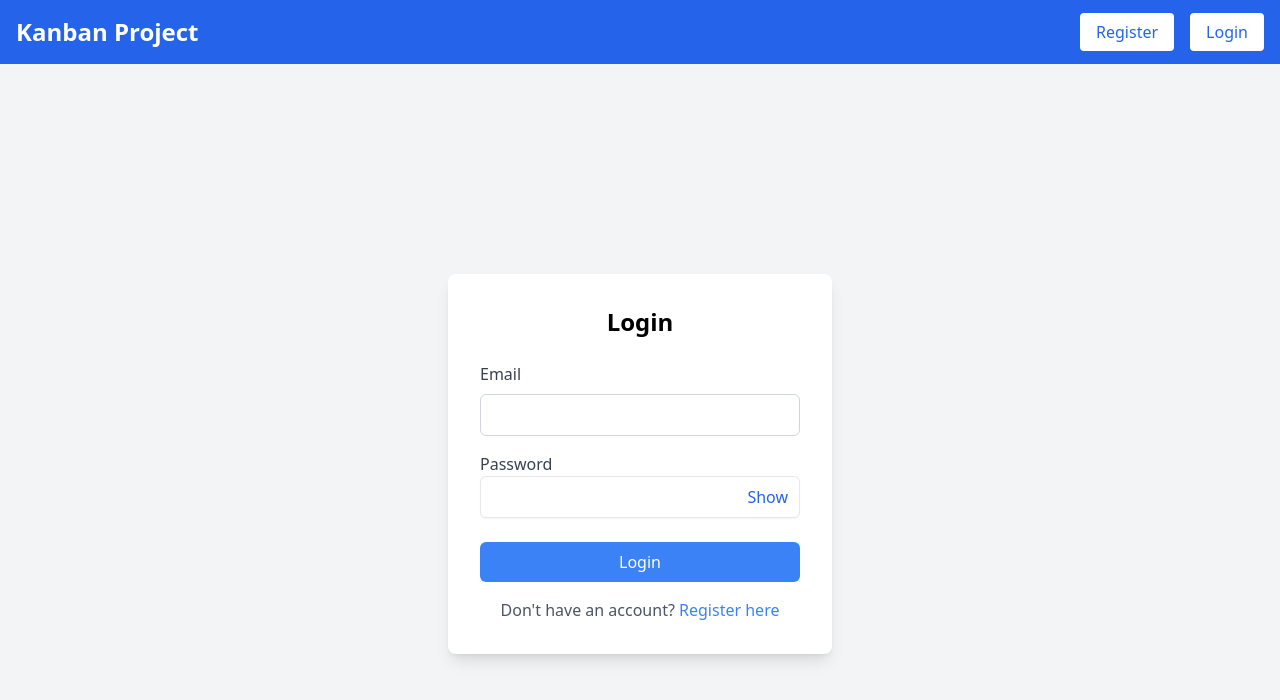
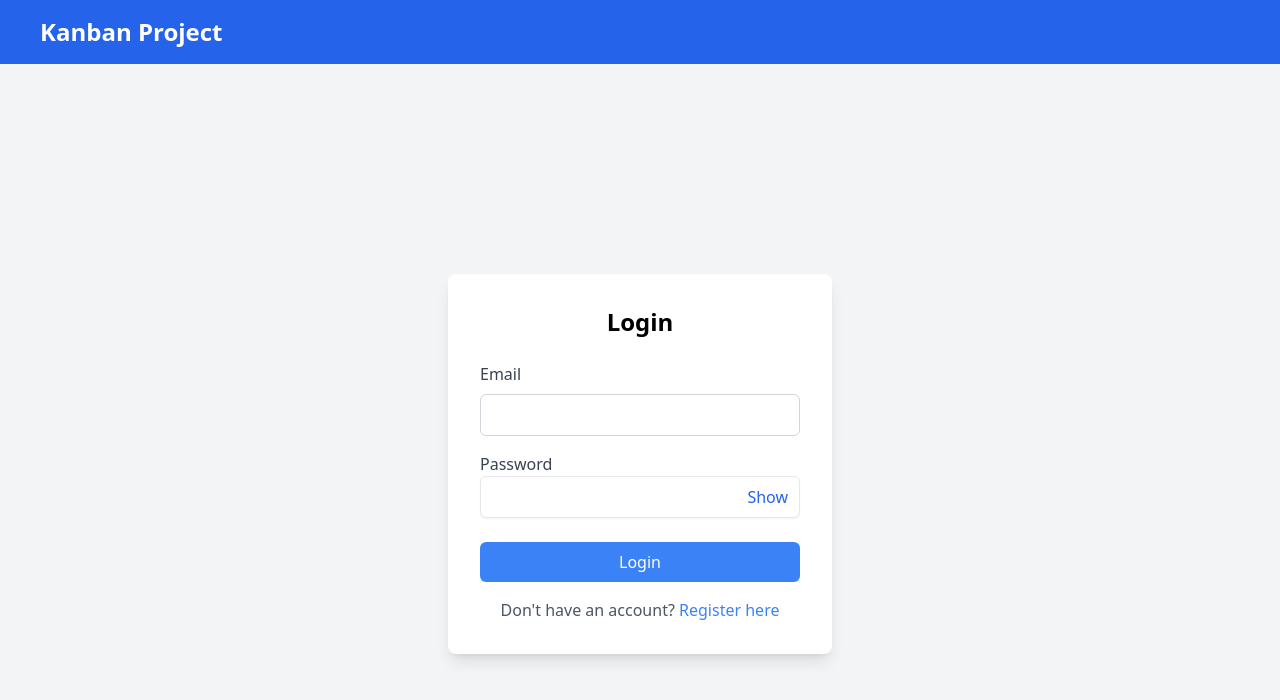
Before and after one commit to himanshirawat/kanban-project, a Next.js app: page /login in a window 1280 px wide. Shown: the top 700 px of the page. Built offline with nearby package versions, Linux system fonts and the light colour scheme.

Commit message:
due date and buttons

```diff
--- a/app/layout.js
+++ b/app/layout.js
@@ -9,7 +9,7 @@ export const metadata = {
 export default function RootLayout({ children }) {
   return (
     <html lang="en">
-      <body>
+      <body >
         <Header />
         {children}
         </body>
--- a/components/Header.jsx
+++ b/components/Header.jsx
@@ -1,28 +1,28 @@
-"use client";
-import Link from "next/link";
-import React, { useEffect, useState } from "react";
-import Cookies from "js-cookie";
+'use client';
+import Link from 'next/link';
+import React, { useEffect, useState } from 'react';
+import Cookies from 'js-cookie';
+import { usePathname } from 'next/navigation'; // Import to get the current route
 
 export default function Header() {
   const [isLoggedIn, setIsLoggedIn] = useState(false);
+  const pathname = usePathname(); // Get the current path
 
+  // Check if user is logged in
   useEffect(() => {
-    const token = Cookies.get("token");
-    if (token) {
-      setIsLoggedIn(true);
-    } else {
-      setIsLoggedIn(false);
-    }
+    const token = Cookies.get('token');
+    setIsLoggedIn(!!token);
   }, []);
 
   return (
-    <header className="bg-blue-600 text-white py-4 shadow-md">
-      <div className="container mx-auto flex justify-between items-center px-4">
+    <header className="bg-blue-600 text-white py-4 shadow-md px-10">
+      <div className="container mx-auto flex justify-between items-center">
         <Link href="/">
-          <h1 className="text-2xl font-bold">Kanban Project</h1>
+          <h1 className="text-2xl font-bold cursor-pointer">Kanban Project</h1>
         </Link>
         <nav className="space-x-4">
-          {!isLoggedIn && (
+          {/* Show Register and Login buttons only on home route and when not logged in */}
+          {!isLoggedIn && pathname === '/' && (
             <>
               <Link
                 href="/register"
@@ -39,7 +39,7 @@ export default function Header() {
             </>
           )}
 
-          {isLoggedIn && (
+          {isLoggedIn && pathname === '/' && (
             <Link
               href="/dashboard"
               className="px-4 py-2 bg-white text-blue-600 rounded hover:bg-blue-200"
--- a/components/TaskCard.jsx
+++ b/components/TaskCard.jsx
@@ -66,10 +66,26 @@ const TaskCard = ({ task, setTasks, onDragStart }) => {
         <div className="flex justify-between">
           <h3 className="font-semibold text-blue-700">{task.title}</h3>
           <div className="font-semibold text-blue-700 flex items-center">
-            {" "}
-            <MdOutlineDateRange size={22} />
-            {task.dueDate
-              ? new Date(task.dueDate).toLocaleDateString()
+            <MdOutlineDateRange size={22} className="mr-1" />
+            {task?.dueDate
+              ? (() => {
+                  const dueDate = new Date(task.dueDate);
+                  const today = new Date();
+                  const timeDifference = dueDate - today;
+                  const daysLeft = Math.ceil(
+                    timeDifference / (1000 * 60 * 60 * 24)
+                  );
+
+                  if (daysLeft > 0) {
+                    return `${dueDate.toLocaleDateString()} (${daysLeft} days left)`;
+                  } else if (daysLeft === 0) {
+                    return `${dueDate.toLocaleDateString()} (Due today)`;
+                  } else {
+                    return `${dueDate.toLocaleDateString()} (Overdue by ${Math.abs(
+                      daysLeft
+                    )} days)`;
+                  }
+                })()
               : "No due date"}
           </div>
         </div>
--- a/pages/HomePage.jsx
+++ b/pages/HomePage.jsx
@@ -14,7 +14,7 @@ export default function Home() {
           </div>
         </section>
 
-        <section className='py-12 bg-white'>
+        <section className='py-12 bg-white px-12'>
           <div className='container mx-auto px-4'>
             <h3 className='text-3xl font-bold text-gray-800 mb-6 text-center'>
               About the Project
@@ -62,8 +62,7 @@ export default function Home() {
           <p className='text-gray-700'>
             Hi, I&apos;m <strong>Himanshika Rawat</strong>, a passionate Full-Stack
             Developer with a knack for creating scalable and efficient web
-            applications. I love solving complex problems and bringing ideas to
-            life through code.
+            applications.
           </p>
           <div className='mt-4'>
             <a
```
